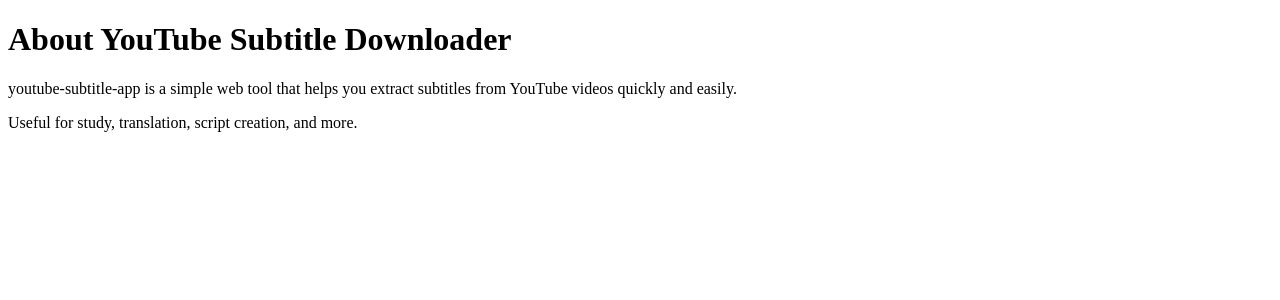
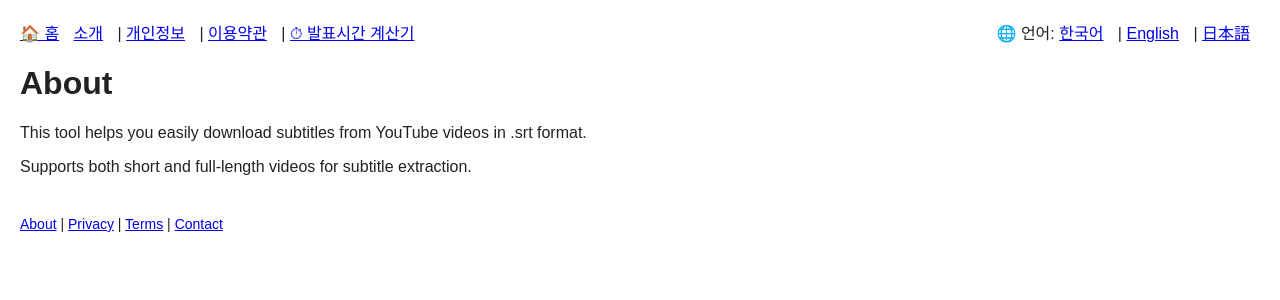
Before and after one commit to ieum3355/youtube-subtitle-app, a Flask app: page /about_en in a window 1280 px wide. Shown: the top 300 px of the page. Run offline with Flask 3, Linux system fonts and the light colour scheme.

Commit message:
Update about_en.html

```diff
--- a/templates/about_en.html
+++ b/templates/about_en.html
@@ -1,12 +1,7 @@
-<!DOCTYPE html>
-<html lang="en">
-<head>
-  <meta charset="UTF-8">
-  <title>About - YouTube Subtitle Downloader</title>
-</head>
-<body>
-  <h1>About YouTube Subtitle Downloader</h1>
-  <p>youtube-subtitle-app is a simple web tool that helps you extract subtitles from YouTube videos quickly and easily.</p>
-  <p>Useful for study, translation, script creation, and more.</p>
-</body>
-</html>
+{% extends "base.html" %}
+{% block title %}About - YouTube Subtitle Downloader{% endblock %}
+{% block content %}
+<h1>About</h1>
+<p>This tool helps you easily download subtitles from YouTube videos in .srt format.</p>
+<p>Supports both short and full-length videos for subtitle extraction.</p>
+{% endblock %}
```
